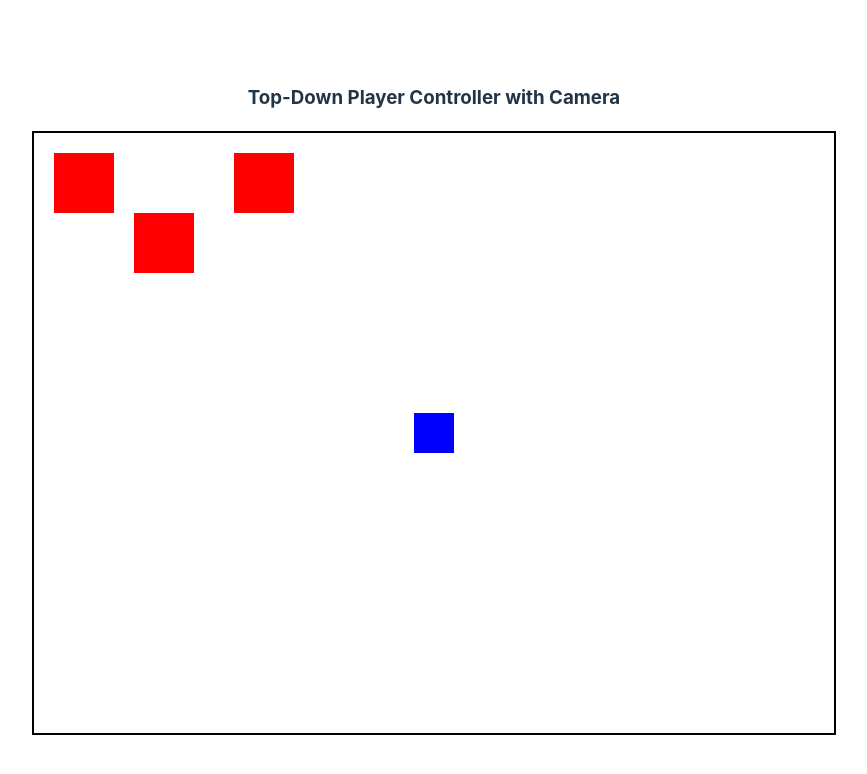
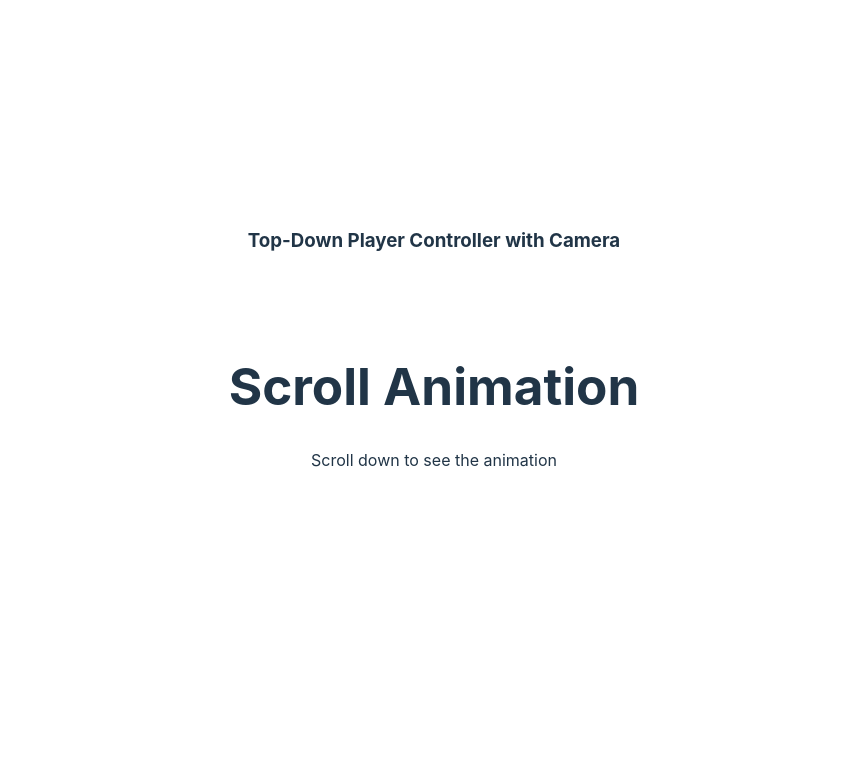
Before and after one commit to FoundTexas/Portafolio, a React (Vite) app in the folder page/Portafolio FoundTexas/: page / in a window 1280 px wide. Shown: the top 774 px of the page, without its empty margins (206-1073 px from the left). Built offline with nearby package versions, Linux system fonts and the light colour scheme.

Commit message:
portafolio

```diff
--- a/page/Portafolio FoundTexas/src/App.jsx
+++ b/page/Portafolio FoundTexas/src/App.jsx
@@ -2,12 +2,14 @@
 import React from 'react';
 import './App.css';
 import Game from './Player/Game.jsx';
+import Timeline from './TimelineComponents/Timeline.jsx';
+
 
 function App() {
   return (
     <div className="App">
       <h3>Top-Down Player Controller with Camera</h3>
-      <Game />
+      <Timeline />
     </div>
   );
 }
--- a/page/Portafolio FoundTexas/src/Player/Game.jsx
+++ b/page/Portafolio FoundTexas/src/Player/Game.jsx
@@ -16,7 +16,6 @@ const Game = () => {
 
   const [worldPosition, setWorldPosition] = useState({ x: 0, y: 0 });
   const [canMove, setCanMove] = useState(true);
-
 
   const housePositions = [
     { x: 20, y: 20, link: 'https://example.com' },
@@ -41,14 +40,11 @@ const Game = () => {
         dir.x += moveDistance;
       }
 
-      const newPlayerpos = { x: playerPosition.x + dir.x, y: playerPosition.y + dir.y };
+      const newPlayerPos = { x: playerPosition.x + dir.x, y: playerPosition.y + dir.y };
 
-      console.log(newPlayerpos);
-
-      if (!checkCollisions(newPlayerpos)) {
-        setPlayerPosition(newPlayerpos);
+      if (!checkCollisions(newPlayerPos)) {
+        setPlayerPosition(newPlayerPos);
       }
-
     };
 
     document.addEventListener('keydown', handleKeyPress);
@@ -56,7 +52,7 @@ const Game = () => {
     return () => {
       document.removeEventListener('keydown', handleKeyPress);
     };
-  }, []);
+  }, [playerPosition]);
 
   const checkCollisions = (pos) => {
     if (pos.x < 0) {
--- /dev/null
+++ b/page/Portafolio FoundTexas/src/TimelineComponents/Timeline.css
@@ -0,0 +1,23 @@
+.timeline {
+    position: relative;
+    overflow: hidden;
+    height: 50px;
+    margin-top: 20px;
+  }
+
+  .timeline-event {
+    position: absolute;
+    white-space: nowrap;
+    font-size: 18px;
+    font-weight: bold;
+    color: #333;
+  }
+
+  .app {
+    text-align: center;
+    padding: 50px;
+  }
+
+  .scrolled {
+    background-color: lightblue;
+  }
--- /dev/null
+++ b/page/Portafolio FoundTexas/src/TimelineComponents/Timeline.jsx
@@ -0,0 +1,53 @@
+import React, { useState, useEffect } from 'react';
+import { useSpring, animated } from 'react-spring';
+import './Timeline.css';
+
+const timelineTexts = [
+  'Event 1',
+  'Event 2',
+  'Event 3',
+  'Event 4',
+  'Event 5',
+];
+
+function Timeline() {
+  const [isScrolled, setIsScrolled] = useState(false);
+  const [scrollY, setScrollY] = useState(0);
+
+  useEffect(() => {
+    const handleScroll = () => {
+      const scrollTop = window.scrollY;
+      setScrollY(scrollTop);
+      const scrollThreshold = 100;
+      setIsScrolled(scrollTop > scrollThreshold);
+    };
+
+    window.addEventListener('scroll', handleScroll);
+
+    return () => {
+      window.removeEventListener('scroll', handleScroll);
+    };
+  }, []);
+
+  const timelineSpring = useSpring({
+    left: isScrolled ? `${scrollY / 5}px` : '0px',
+    opacity: isScrolled ? 1 : 0,
+  });
+
+  return (
+    <div className="app">
+      <h1>Scroll Animation</h1>
+      <p>Scroll down to see the animation</p>
+
+      <div className="timeline">
+        {timelineTexts.map((text, index) => (
+          <animated.div key={index} className="timeline-event" style={{ ...timelineSpring }}>
+            {text}
+          </animated.div>
+        ))}
+      </div>
+    </div>
+  );
+}
+
+export default Timeline;
```
Also changed, not shown: 2 other files (tests, documents, lock files or other folders).
